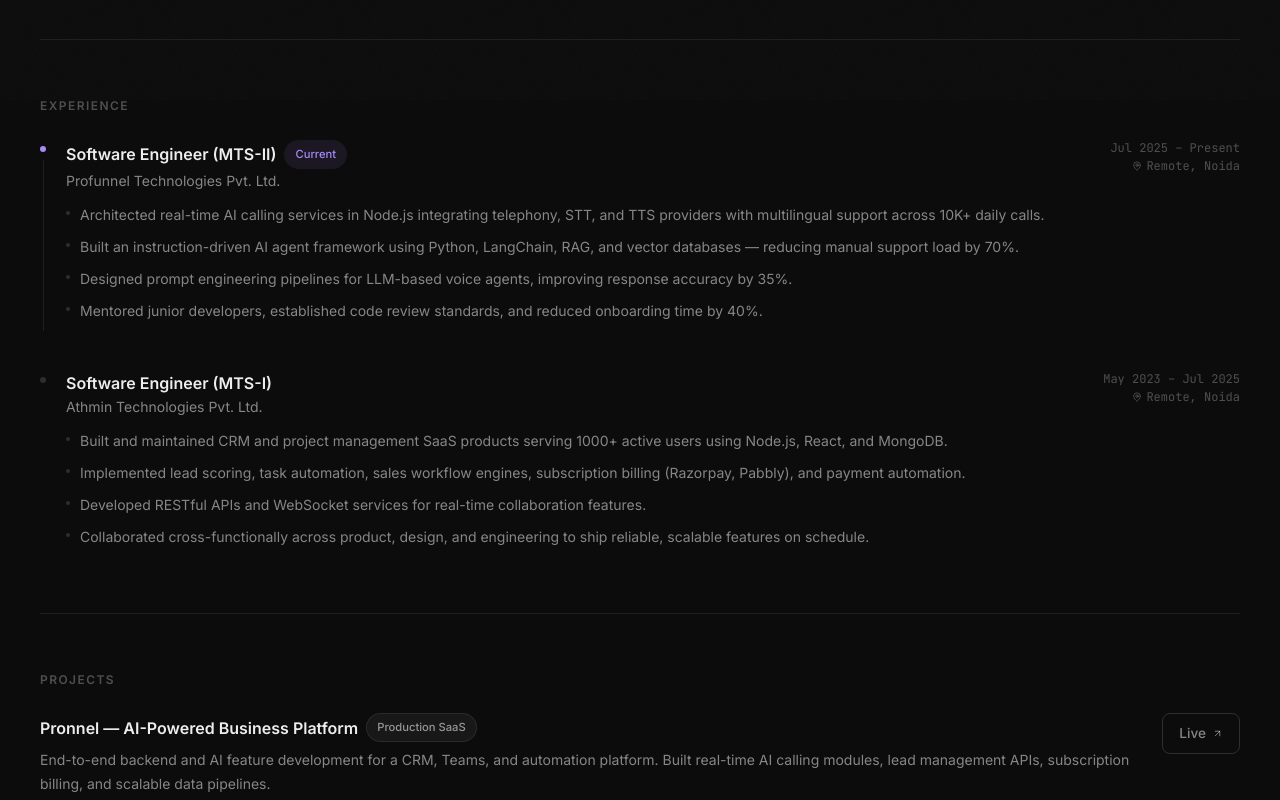
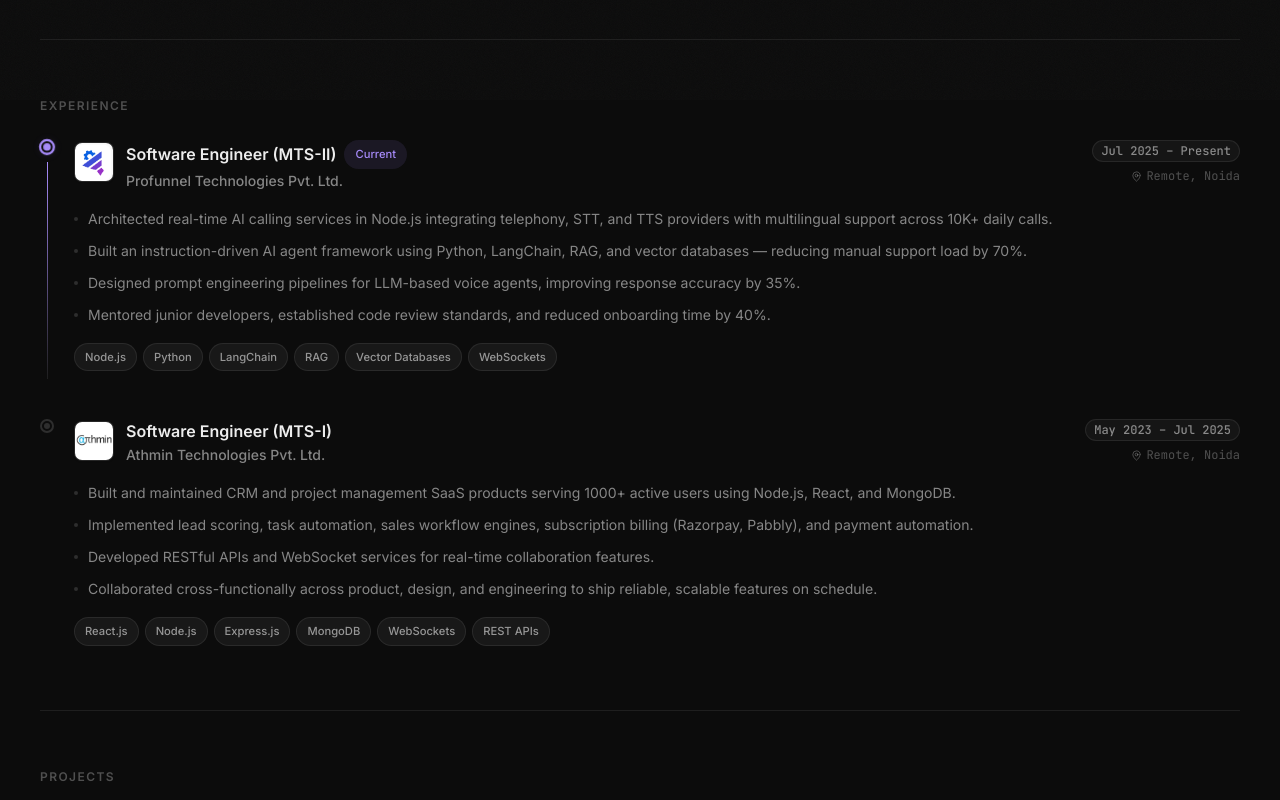
Before and after one commit to Amarjeetkumar123/amarjeet-portfolio, a Next.js app: page / in a window 1280 px wide. Shown: the part 700-1500 px from the top of the page. Built offline with nearby package versions, Linux system fonts and the light colour scheme.

Commit message:
feat: enhance experience section with company logos, technology stack pills, and updated timeline styling

```diff
--- a/src/app/globals.css
+++ b/src/app/globals.css
@@ -301,3 +301,58 @@ body {
 .skill-pill.dimmed {
   opacity: 0.25;
 }
+
+/* ─── Experience Timeline Pulsing Nodes ──────────────────────────────────────── */
+.pulse-node {
+  position: relative;
+  display: inline-flex;
+  align-items: center;
+  justify-content: center;
+  width: 14px;
+  height: 14px;
+  border-radius: 50%;
+  background: var(--bg);
+  border: 2px solid var(--border-2);
+  transition: border-color 0.25s, box-shadow 0.25s, transform 0.25s;
+  flex-shrink: 0;
+}
+
+.pulse-node::after {
+  content: '';
+  position: absolute;
+  width: 6px;
+  height: 6px;
+  border-radius: 50%;
+  background: var(--border-2);
+  transition: background-color 0.25s, transform 0.25s;
+}
+
+/* Hover and Active highlights */
+.pulse-node.active,
+.group:hover .pulse-node {
+  border-color: var(--accent);
+  box-shadow: 0 0 8px var(--accent-dim);
+  transform: scale(1.15);
+}
+
+.pulse-node.active::after,
+.group:hover .pulse-node::after {
+  background-color: var(--accent);
+  transform: scale(1.1);
+}
+
+/* Pulsing outer ring animation for current/active node */
+.pulse-node.active::before {
+  content: '';
+  position: absolute;
+  inset: -4px;
+  border-radius: 50%;
+  border: 1px solid var(--accent);
+  opacity: 0;
+  animation: node-ping 2.2s cubic-bezier(0, 0, 0.2, 1) infinite;
+}
+
+@keyframes node-ping {
+  0% { transform: scale(0.85); opacity: 0.85; }
+  100% { transform: scale(1.45); opacity: 0; }
+}
--- a/src/components/experience-section.tsx
+++ b/src/components/experience-section.tsx
@@ -4,6 +4,17 @@ import { motion } from "framer-motion";
 import { MapPin } from "lucide-react";
 import { Section, staggerContainer, staggerItem } from "@/components/portfolio-ui";
 import { portfolio } from "@/data/portfolio";
+
+const jobMeta: Record<string, { logo: string; tech: string[] }> = {
+  "Profunnel Technologies Pvt. Ltd.": {
+    logo: "/logos/pronnel-logo.png",
+    tech: ["Node.js", "Python", "LangChain", "RAG", "Vector Databases", "WebSockets"],
+  },
+  "Athmin Technologies Pvt. Ltd.": {
+    logo: "/logos/athmin_logo.jpeg",
+    tech: ["React.js", "Node.js", "Express.js", "MongoDB", "WebSockets", "REST APIs"],
+  },
+};
 
 export function ExperienceSection() {
   return (
@@ -15,7 +26,10 @@ export function ExperienceSection() {
         viewport={{ once: true, margin: "-60px" }}
         className="space-y-0"
       >
-        {portfolio.experience.map((job, i) => (
+        {portfolio.experience.map((job, i) => {
+          const meta = jobMeta[job.company];
+
+          return (
             <motion.div
               key={job.company}
               variants={staggerItem}
@@ -23,45 +37,69 @@ export function ExperienceSection() {
             >
               {/* Timeline line + dot */}
               <div className="flex flex-col items-center">
-              <span className={`timeline-dot mt-1 ${i === 0 ? "active" : ""}`} />
+                <span className={`pulse-node ${i === 0 ? "active" : ""}`} />
                 {i < portfolio.experience.length - 1 && (
-                <div className="mt-2 flex-1 w-px bg-[var(--border)]" />
+                  <div className="mt-2 flex-1 w-px bg-gradient-to-b from-[var(--accent)] to-[var(--border)]" />
                 )}
               </div>
 
               {/* Content */}
               <div className="flex-1 min-w-0 pb-2">
-              {/* Header */}
-              <div className="flex flex-wrap items-start justify-between gap-x-4 gap-y-1">
+                {/* Header with Logo */}
+                <div className="flex flex-col sm:flex-row sm:items-start justify-between gap-x-4 gap-y-2">
+                  <div className="flex items-start gap-3">
+                    {meta && (
+                      <img
+                        src={meta.logo}
+                        alt={job.company}
+                        className="size-10 rounded-lg object-cover border border-[var(--border)] shadow-sm bg-[var(--surface)] mt-0.5 flex-shrink-0"
+                      />
+                    )}
                     <div>
-                  <div className="flex items-center gap-2">
+                      <div className="flex flex-wrap items-center gap-x-2 gap-y-0.5">
                         <h3 className="text-base font-semibold text-[var(--fg)]">{job.role}</h3>
                         {i === 0 && (
-                      <span className="pill pill-accent text-[10px]">Current</span>
+                          <span className="pill pill-accent text-[9px] font-semibold">Current</span>
                         )}
                       </div>
-                  <p className="mt-0.5 text-sm text-[var(--fg-2)]">{job.company}</p>
+                      <p className="mt-0.5 text-sm text-[var(--fg-2)] font-medium">{job.company}</p>
                     </div>
-                <div className="text-right">
-                  <p className="font-mono text-xs text-[var(--fg-3)]">{job.period}</p>
-                  <p className="mt-0.5 flex items-center justify-end gap-1 font-mono text-xs text-[var(--fg-3)]">
-                    <MapPin size={10} /> {job.location}
-                  </p>
+                  </div>
+
+                  <div className="text-left sm:text-right flex flex-row sm:flex-col items-center sm:items-end gap-x-2 gap-y-1 font-mono text-xs text-[var(--fg-3)] pl-13 sm:pl-0">
+                    <span className="px-2 py-0.5 rounded-full border border-[var(--border)] bg-[var(--surface)] text-[var(--fg-2)] font-medium whitespace-nowrap">
+                      {job.period}
+                    </span>
+                    <span className="flex items-center gap-1 mt-0.5">
+                      <MapPin size={11} /> {job.location}
+                    </span>
                   </div>
                 </div>
 
                 {/* Bullet points */}
-              <ul className="mt-3 space-y-2">
+                <ul className="mt-4 space-y-2 pl-13 sm:pl-13 lg:pl-13">
                   {job.points.map((pt) => (
                     <li key={pt} className="flex items-start gap-2.5 text-sm leading-6 text-[var(--fg-2)]">
-                    <span className="mt-2 size-1 shrink-0 rounded-full bg-[var(--border-2)]" />
+                      <span className="mt-2.5 size-1 shrink-0 rounded-full bg-[var(--border-2)]" />
                       {pt}
                     </li>
                   ))}
                 </ul>
+
+                {/* Tech stack pills */}
+                {meta && (
+                  <div className="mt-4 flex flex-wrap gap-1.5 pl-13 sm:pl-13 lg:pl-13">
+                    {meta.tech.map((t) => (
+                      <span key={t} className="pill text-[10px]">
+                        {t}
+                      </span>
+                    ))}
+                  </div>
+                )}
               </div>
             </motion.div>
-        ))}
+          );
+        })}
       </motion.div>
     </Section>
   );
```
Also changed, not shown: public/logos/athmin_logo.jpeg (added). Lines whose indentation alone changed are shown as unchanged.
